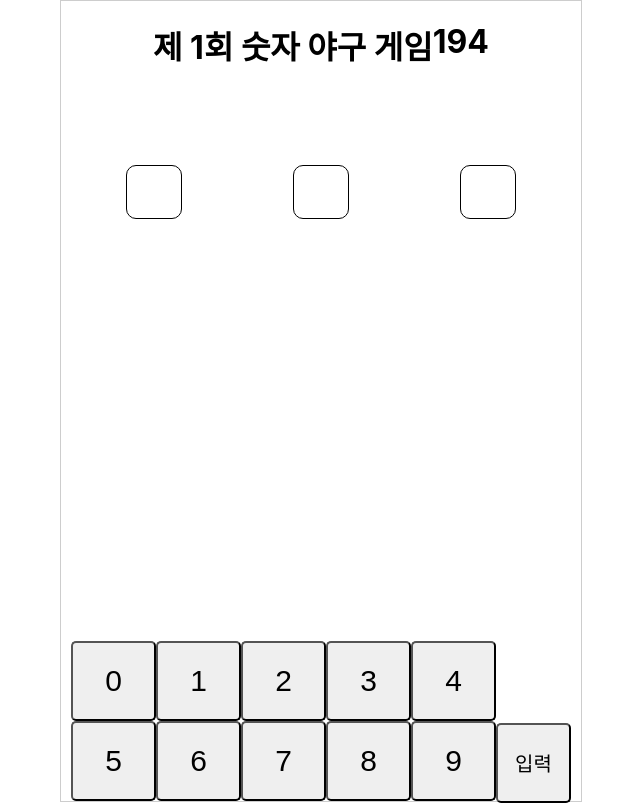
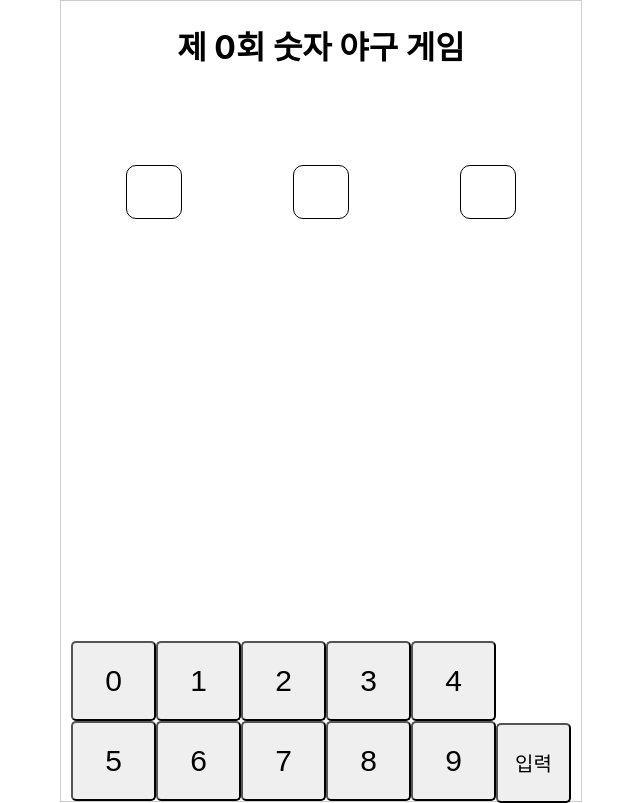
Before and after one commit to jjjl-coding/heystartnow, a React (Create React App) app: page / in a window 1280 px wide. Shown: the whole page, without its empty margins (319-959 px from the left). Built offline with nearby package versions, Linux system fonts and the light colour scheme.

Commit message:
count 상태화

```diff
--- a/package.json
+++ b/package.json
@@ -8,6 +8,7 @@
     "@testing-library/user-event": "^13.5.0",
     "react": "^18.2.0",
     "react-dom": "^18.2.0",
+    "react-is": "^18.2.0",
     "react-modal": "^3.16.1",
     "react-scripts": "5.0.1",
     "styled-components": "^5.3.6",
--- a/src/App.js
+++ b/src/App.js
@@ -5,14 +5,15 @@ import { getResult } from "./gamePolicy/getResult";
 import { useState } from "react";
 import { Main } from "./Main";
 import { Footer } from "./Footer";
+import { Header } from "./Header";
 
 let randomNumber = getRandomNumber();
-let count = 1;
 
 function App() {
   const [inputFocus, setInputFocus] = useState(0);
   const [inputValues, setInputValues] = useState([]);
   const [cardListValues, setCardListValues] = useState([]);
+  const [gameCount, setGameCount] = useState(0);
   const [gameEnd, setGameEnd] = useState(false);
 
   function nextFocus() {
@@ -41,7 +42,7 @@ function App() {
     setInputValues(["", "", ""]);
     setInputFocus(0);
     randomNumber = getRandomNumber();
-    count++;
+    setGameCount(gameCount + 1);
   }
 
   return (
@@ -58,7 +59,7 @@ function App() {
             다시하기
           </button>
         </Modal>
-        <Header />
+        <Header gameCount={gameCount} />
         <Main
           changeInputValue={changeInputValue}
           setInputFocus={setInputFocus}
@@ -77,14 +78,6 @@ function App() {
 
 export default App;
 
-function Header() {
-  return (
-    <HeaderWrapper>
-      <h1>제 {count}회 숫자 야구 게임</h1>
-      <h1> {randomNumber}</h1>
-    </HeaderWrapper>
-  );
-}
 //모달스타일
 const modalstyle = {
   overlay: {
@@ -135,11 +128,3 @@ const ContentsWrapper = styled.div`
   justify-content: space-between;
   border: 1px solid #cdcdcd;
 `;
-
-const HeaderWrapper = styled.div`
-  width: 100%;
-  /* height:15%; */
-
-  display: flex;
-  justify-content: center;
-`;
--- /dev/null
+++ b/src/Header.js
@@ -0,0 +1,17 @@
+import styled from "styled-components";
+
+export function Header({ gameCount }) {
+  return (
+    <HeaderWrapper>
+      <h1>제 {gameCount}회 숫자 야구 게임</h1>
+      {/* <h1> {randomNumber}</h1> */}
+    </HeaderWrapper>
+  );
+}
+const HeaderWrapper = styled.div`
+  width: 100%;
+  /* height:15%; */
+
+  display: flex;
+  justify-content: center;
+`;
```
Also changed, not shown: 1 other file (tests, documents, lock files or other folders).
